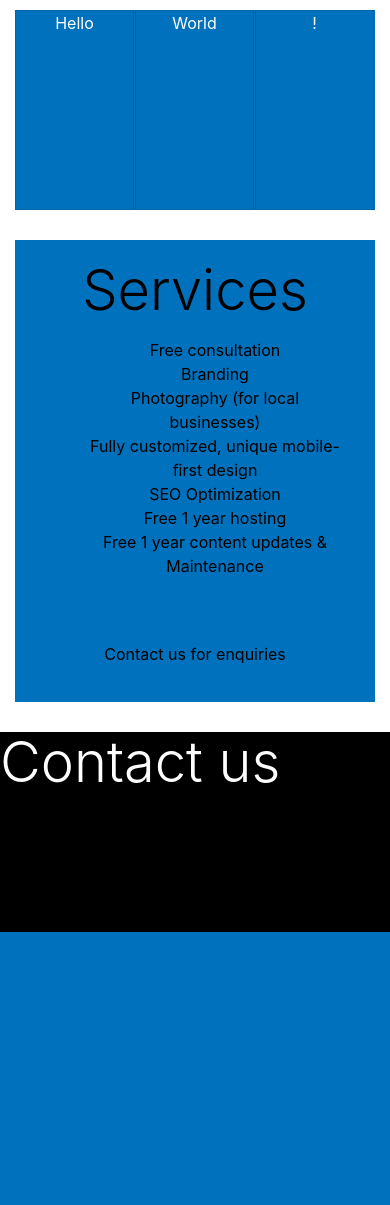
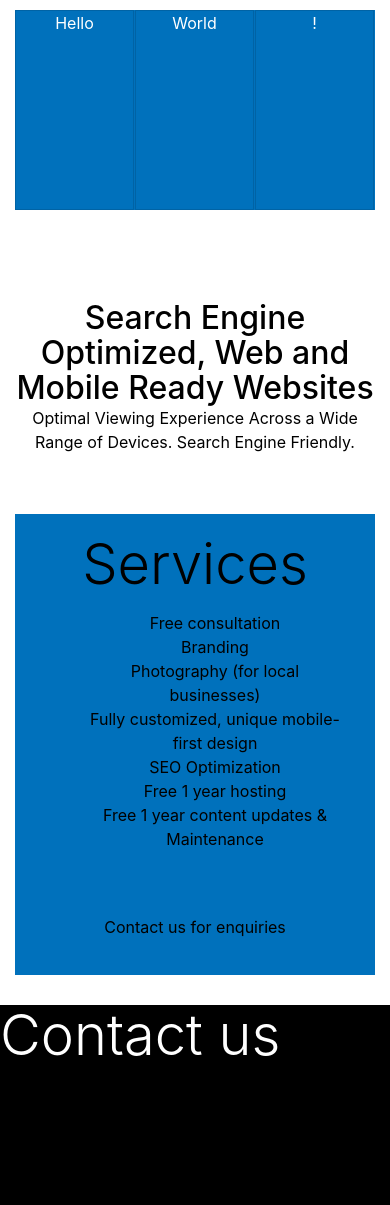
Before and after one commit to norajs/danube-design, a PHP site: page / in a window 390 px wide. Shown: the part 1348-2553 px from the top of the page. Before the commit the page ends 2280 px from the top, so only its background shows below. Run offline with PHP 8.4, Linux system fonts and the light colour scheme; some libraries are stand-ins or nearby versions.

Commit message:
Add SEO, Web and Mobile ready text Fixes #12

```diff
--- a/index.html
+++ b/index.html
@@ -9,6 +9,7 @@
     <link rel="stylesheet" href="https://maxcdn.bootstrapcdn.com/bootstrap/4.0.0-alpha.6/css/bootstrap.min.css" integrity="sha384-rwoIResjU2yc3z8GV/NPeZWAv56rSmLldC3R/AZzGRnGxQQKnKkoFVhFQhNUwEyJ" crossorigin="anonymous">
     <link rel="stylesheet" href="style.css" >
     <link rel="stylesheet" href="https://use.fontawesome.com/releases/v5.0.13/css/all.css" integrity="sha384-DNOHZ68U8hZfKXOrtjWvjxusGo9WQnrNx2sqG0tfsghAvtVlRW3tvkXWZh58N9jp" crossorigin="anonymous">
+
 
   </head>
   <body>
@@ -190,6 +191,13 @@
               </div>
           </div>
 
+          <div class="featured">
+              <h2 class="text">Search Engine Optimized, Web and Mobile Ready Websites</h2>
+              <p class="text">Optimal Viewing Experience Across a Wide Range of Devices. Search Engine Friendly.</p>
+
+
+          </div>
+
 
           <div class="row">
               <div class="col-12">
@@ -245,5 +253,7 @@
     <script src="https://code.jquery.com/jquery-3.1.1.slim.min.js" integrity="sha384-A7FZj7v+d/sdmMqp/nOQwliLvUsJfDHW+k9Omg/a/EheAdgtzNs3hpfag6Ed950n" crossorigin="anonymous"></script>
     <script src="https://cdnjs.cloudflare.com/ajax/libs/tether/1.4.0/js/tether.min.js" integrity="sha384-DztdAPBWPRXSA/3eYEEUWrWCy7G5KFbe8fFjk5JAIxUYHKkDx6Qin1DkWx51bBrb" crossorigin="anonymous"></script>
     <script src="https://maxcdn.bootstrapcdn.com/bootstrap/4.0.0-alpha.6/js/bootstrap.min.js" integrity="sha384-vBWWzlZJ8ea9aCX4pEW3rVHjgjt7zpkNpZk+02D9phzyeVkE+jo0ieGizqPLForn" crossorigin="anonymous"></script>
+
+
   </body>
 </html>
--- a/style.css
+++ b/style.css
@@ -165,6 +165,8 @@ html,body {
     margin-top: 10px;
 }
 
+
+
 /* Project carousel */
 
 .projects {
@@ -187,6 +189,7 @@ html,body {
 
 }
 
+
 /* Services */
 
 .services {
@@ -196,7 +199,7 @@ html,body {
     color: black;
     margin: 0;
     padding: 20px;
-    margin-top: 0px;
+    margin-top: 30px;
 }
 
 
```
Also changed, not shown: pics/devices.png (added).
